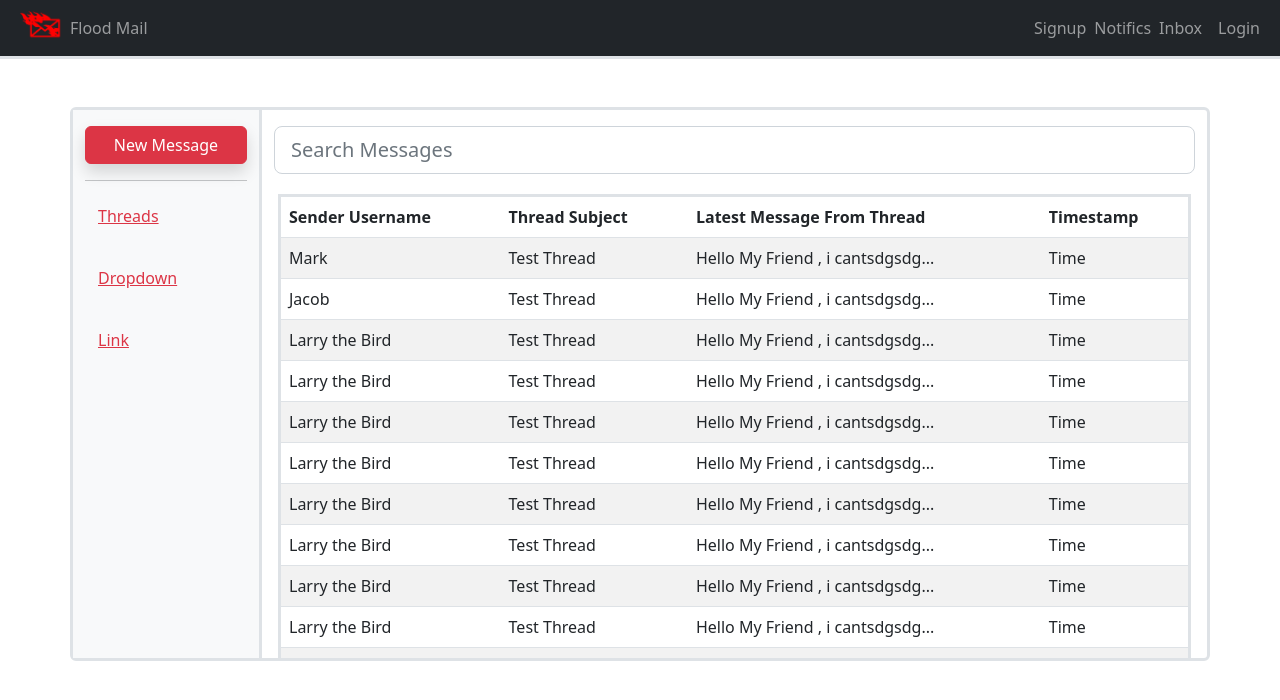
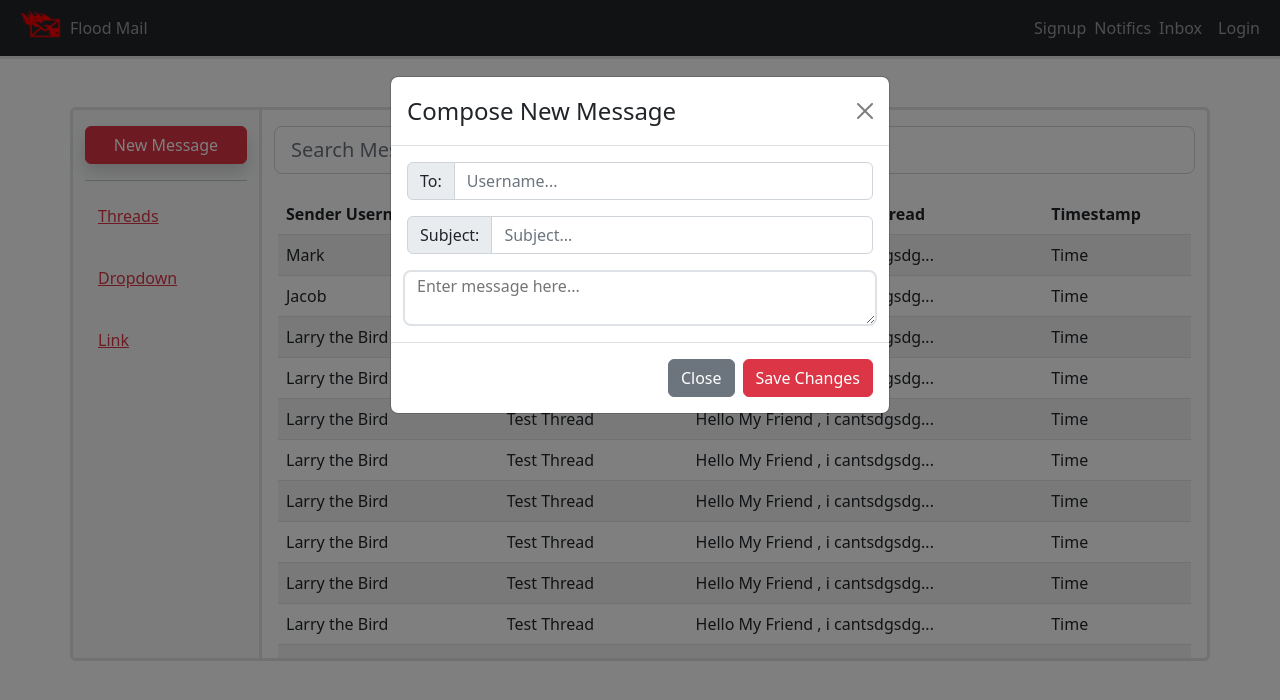
Before and after one commit to nickmendezFlatiron/flood-mail, a React (Create React App) app in the folder client/: page /inbox in a window 1280 px wide. Both pictures are taken after a click on the button "New Message". Shown: the top 700 px of the page. Built offline with nearby package versions, Linux system fonts and the light colour scheme; no server answers.

Commit message:
created New Message Form Component for submitting new messages to users

```diff
--- a/client/src/App.css
+++ b/client/src/App.css
@@ -28,3 +28,12 @@
   height: 480px;
   overflow: auto;
 }
+
+#new-message {
+  background: #333;
+        color: white;
+        font-weight: bold;
+        padding: 4px 8px;
+        font-size: 13px;
+        border-radius: 4px;
+}
--- a/client/src/account/Account.jsx
+++ b/client/src/account/Account.jsx
@@ -1,16 +1,20 @@
 import React , { useEffect , useState }from 'react'
 
-import { Container , Col , Row, Button } from 'react-bootstrap'
+import { Container , Col , Row, Button, Fade } from 'react-bootstrap'
 
 const Account = ({user}) => {
   const [quote , setQuote] = useState("")
+  const [onFade , toggleFade] = useState(false)
 
 
   useEffect(() => {
-    const randomArr = Math.floor(Math.random() * 1643) + 1;
 
     fetch(`https://type.fit/api/quotes`)
-    .then(r => r.json()).then(quote => setQuote(quote[randomArr]))
+    .then(r => r.json())
+    .then(quote => {
+      const randomArr = Math.floor(Math.random() * 1643) + 1;
+      toggleFade(true)
+      setQuote(quote[randomArr])})
   } , [])
 
 
@@ -27,7 +31,9 @@ const Account = ({user}) => {
           <Button className='mb-4' variant='danger  ' >Burn My Account</Button>
         </Col>
         <Col className="d-flex align-items-center opacity-75 text-center" >
-          <p id="quote"><em>{quote.text}</em></p>
+          <Fade in={onFade}  >
+            <p id="quote"><em>{quote.text}</em></p>
+          </Fade>
         </Col>
       </Row>
    </Container>
--- a/client/src/inbox/Inbox.jsx
+++ b/client/src/inbox/Inbox.jsx
@@ -1,20 +1,26 @@
-import React from 'react'
-import { Container, Row, Col , Button } from 'react-bootstrap'
+import React , { useState } from 'react'
+import { Container, Row, Col , Button , Table } from 'react-bootstrap'
 
 // React Components
 import Toolbar from './Toolbar'
 import InboxTable from './InboxTable'
+import NewMessageModal from './NewMessageModal'
+
 
 const Inbox = () => {
 
   const mainDisplay = {table: <InboxTable /> , }
+  const [show, setShow] = useState(false);
 
+  const handleShow = () => setShow(true);
 
   return (
     <Container className="my-5 border border-3 rounded">
         <Row className="">
           <Col className="border-end border-3 pt-3 d-flex flex-column bg-light" md={2}>
-            <Button className="btn-danger shadow">New Message</Button>
+
+            <Button onClick={handleShow} className="btn-danger shadow">New Message</Button>
+            <NewMessageModal show={show} setShow={setShow}/>
             <hr />
             <Button variant="link" className="text-danger align-self-start">Threads</Button>
             <br />
@@ -24,8 +30,18 @@ const Inbox = () => {
           </Col>
           <Col className="pt-3">
           <Row>
-            <Toolbar />
+            <Toolbar/>
           </Row>
+            {/* <Table>
+              <thead>
+                <tr>
+                  <th>Sender Username</th>
+                  <th>Thread Subject</th>
+                  <th>Latest Message From Thread</th>
+                  <th>Timestamp</th>
+                </tr>
+              </thead>
+            </Table> */}
           <Row className="mt-1 p-3 height-match">
             {mainDisplay.table}
           </Row>
--- a/client/src/inbox/InboxTable.jsx
+++ b/client/src/inbox/InboxTable.jsx
@@ -4,7 +4,7 @@ import { Table } from 'react-bootstrap'
 const InboxTable = () => {
 
   return (
-    <Table striped  hover className='border border-3 rounded-3'>
+    <Table striped  hover className='rounded-3'>
     <thead>
       <tr>
         <th>Sender Username</th>
--- /dev/null
+++ b/client/src/inbox/NewMessageModal.jsx
@@ -0,0 +1,55 @@
+import React from 'react'
+import { Modal , Button , Form , InputGroup, Row} from 'react-bootstrap';
+
+const NewMessageModal = ({setShow , show}) => {
+
+  const handleClose = () => setShow(false);
+
+  return (
+    <>
+      <Modal show={show} onHide={handleClose} className="mt-5">
+        <Modal.Header closeButton>
+          <Modal.Title>Compose New Message</Modal.Title>
+        </Modal.Header>
+        <Modal.Body>
+          <Form>
+          <InputGroup className="mb-3">
+            <InputGroup.Text id="basic-addon1">To: </InputGroup.Text>
+            <Form.Control
+              placeholder="Username..."
+              aria-label="Username"
+              aria-describedby="basic-addon1"
+            />
+          </InputGroup>
+          <InputGroup className="mb-3">
+            <InputGroup.Text id="basic-addon2">Subject: </InputGroup.Text>
+            <Form.Control
+              placeholder="Subject..."
+              aria-label="Subject"
+              aria-describedby="basic-addon2"
+            />
+          </InputGroup>
+          <Form.Group>
+            <Row className="px-2">
+              <textarea placeholder='Enter message here...' className="rounded-3 border border-2">
+              {/* Enter Text Here */}
+              </textarea>
+            </Row>
+
+          </Form.Group>
+          </Form>
+        </Modal.Body>
+        <Modal.Footer>
+          <Button variant="secondary" onClick={handleClose}>
+            Close
+          </Button>
+          <Button variant="danger" onClick={handleClose}>
+            Save Changes
+          </Button>
+        </Modal.Footer>
+      </Modal>
+    </>
+  )
+}
+
+export default NewMessageModal
--- a/client/src/inbox/Toolbar.jsx
+++ b/client/src/inbox/Toolbar.jsx
@@ -1,23 +1,22 @@
 import React from 'react'
-import { Form , FormControl , InputGroup } from 'react-bootstrap'
+import {FormControl , InputGroup } from 'react-bootstrap'
 
-const Toolbar = ({toggle , onToggle , filter , setFilter}) => {
+const Toolbar = ({messageFormTarget}) => {
 
-  function handleChange () {
-    onToggle(!toggle)
-  }
+
 
   function handleFilter(event){
-    setFilter(event.target.value)
+
   }
   return (
     <>
       <InputGroup size="lg" >
         <FormControl
+          ref={messageFormTarget}
           aria-label="Large"
           aria-describedby="inputGroup-sizing-sm"
           placeholder='Search Messages'
-          value={filter}
+          value=""
           onChange={handleFilter}
           />
       </InputGroup>
```
Also changed, not shown: 1 other file (tests, documents, lock files or other folders).
